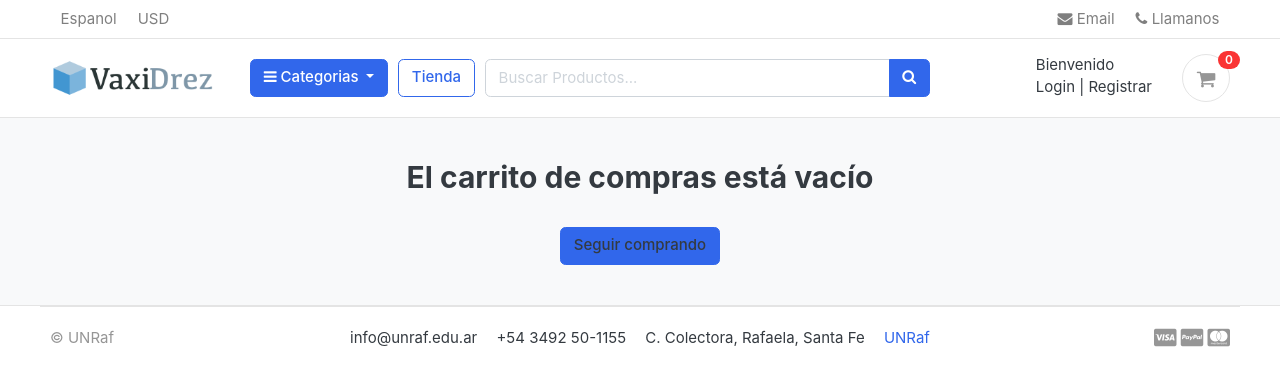
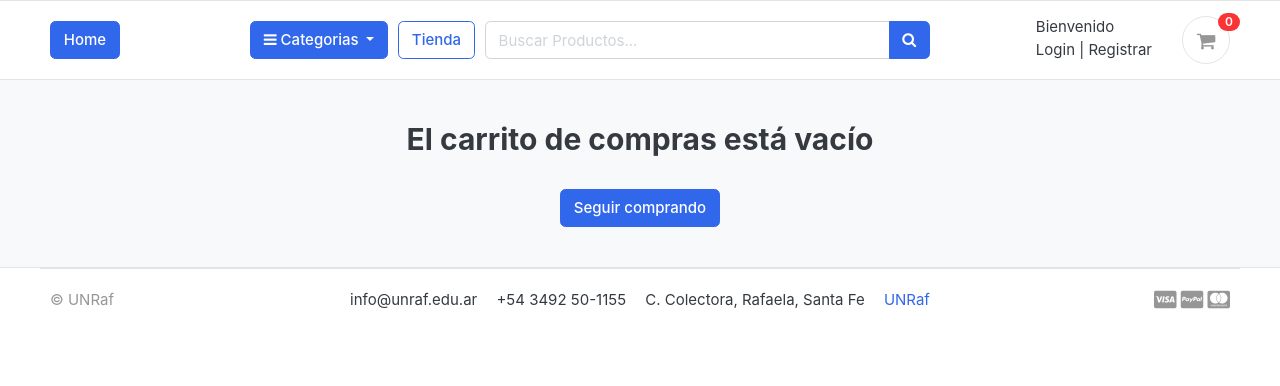
Before and after one commit to JuanMarcante/ecommerce-programacion, a Django app: page /cart/ in a window 1280 px wide. Shown: the top 386 px of the page. Run offline with Django 4.2, Linux system fonts and the light colour scheme; data that the repository does not hold is empty; some libraries are stand-ins or nearby versions; some web fonts are replaced.

Commit message:
Cambios en html y fin documentacion

```diff
--- a/orders/forms.py
+++ b/orders/forms.py
@@ -2,7 +2,7 @@ from django import forms
 from .models import Order
 
 class OrderForm(forms.ModelForm):
-
+    #Determinamos los campos que tendrá el formulario para las órdenes de compra
     class Meta:
         model = Order
         fields = ['first_name',
--- a/orders/urls.py
+++ b/orders/urls.py
@@ -1,6 +1,7 @@
 from django.urls import path, include
 from . import views
 
+#Creamos las url correspondientes a la app orders
 urlpatterns = [
     path('place_order/', views.place_order ,name='place_order'),
     path('payments/', views.payments ,name='payments'),
--- a/store/models.py
+++ b/store/models.py
@@ -9,7 +9,7 @@ class Product(models.Model):
     product_name = models.CharField(max_length=200, unique=True)
     slug = models.CharField(max_length=200, unique=True)
     description = models.TextField(max_length=500, blank=True)
-    price = models.IntegerField()
+    price = models.FloatField()
     image = models.ImageField(upload_to='photos/products')
     stock = models.IntegerField()
     is_available = models.BooleanField(default=True)
--- a/templates/base.html
+++ b/templates/base.html
@@ -9,7 +9,8 @@
 
 <title>UNRaf | IC3 | Programación</title>
 
-<link href="{% static 'images/favicon.ico' %}" rel="shortcut icon" type="image/x-icon">
+<!--<link href="{% static 'images/favicon.ico' %}" rel="shortcut icon" type="image/x-icon">-->
+<link href="{% static 'images/unraficon.ico' %}" rel="shortcut icon" type="image/x-icon">
 
 <!-- jQuery -->
 <script src="{% static 'js/jquery-2.0.0.min.js' %}" type="text/javascript"></script>
--- a/templates/includes/navbar.html
+++ b/templates/includes/navbar.html
@@ -6,16 +6,6 @@
             <button class="navbar-toggler" type="button" data-toggle="collapse" data-target="#navbarTop4" aria-controls="navbarNav" aria-expanded="false" aria-label="Toggle navigation">
             <span class="navbar-toggler-icon"></span>
             </button>
-            <div class="collapse navbar-collapse" id="navbarTop4">
-                <ul class="navbar-nav mr-auto">
-                    <li class="nav-item dropdown"><a href="#" class="nav-link">Espanol</a></li>
-                    <li class="nav-item dropdown"><a href="#" class="nav-link"> USD </a></li>
-                </ul>
-                <ul class="navbar-nav">
-                    <li><a href="#" class="nav-link"> <i class="fa fa-envelope"></i> Email </a></li>
-                    <li><a href="#" class="nav-link"> <i class="fa fa-phone"></i> Llamanos</a></li>
-                </ul> <!-- list-inline //  -->
-            </div> <!-- navbar-collapse .// -->
         </div> <!-- container //  -->
     </nav>
 
@@ -23,8 +13,9 @@
         <div class="container">
             <div class="row align-items-center">
                 <div class="col-lg-2 col-md-3 col-6">
-                    <a href="{% url 'home' %}" class="brand-wrap">
-                        <img class="logo" src="{% static './images/logo01.png' %}">
+                    <a href="{% url 'home' %}" class="btn btn-primary">
+                        <!--<img class="logo" src="{% static './images/logo01.png' %}">-->
+                        <p>Home</p>
                     </a> <!-- brand-wrap.// -->
                 </div>
                 <div class="col-lg col-sm col-md col-6 flex-grow-0">
--- a/templates/store/cart.html
+++ b/templates/store/cart.html
@@ -12,7 +12,7 @@
                 <h2 class="text-center">El carrito de compras está vacío</h2>
                 <br>
                 <div class="text-center">
-                    <a hred="{% url 'store' %}" class="btn btn-primary">Seguir comprando</a>
+                    <a href="{% url 'store' %}"><button class="btn btn-primary">Seguir comprando</button></a>
                 </div>
             {% else %}
                 <div class="row">
```
Also changed, not shown: orders/models.py (+8 -0 lines), orders/views.py (+12 -1 lines), orders/migrations/0016_auto_20230218_2012.py (added), static/images/favicon.ico (deleted), static/images/logo01.png (deleted), static/images/logo_unraf.png (added), static/images/unraf.ico (added), store/migrations/0019_auto_20230218_2012.py (added).
